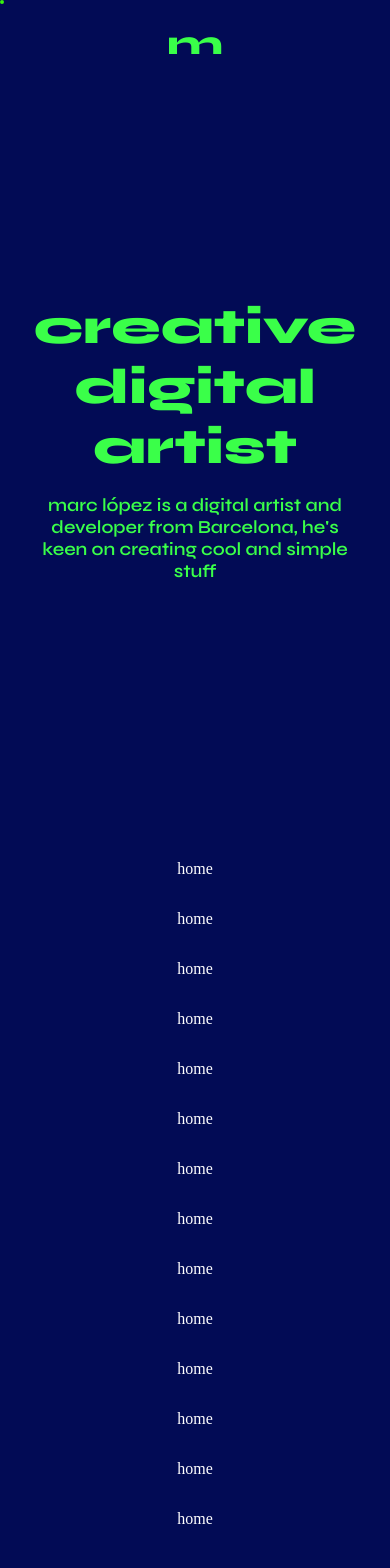
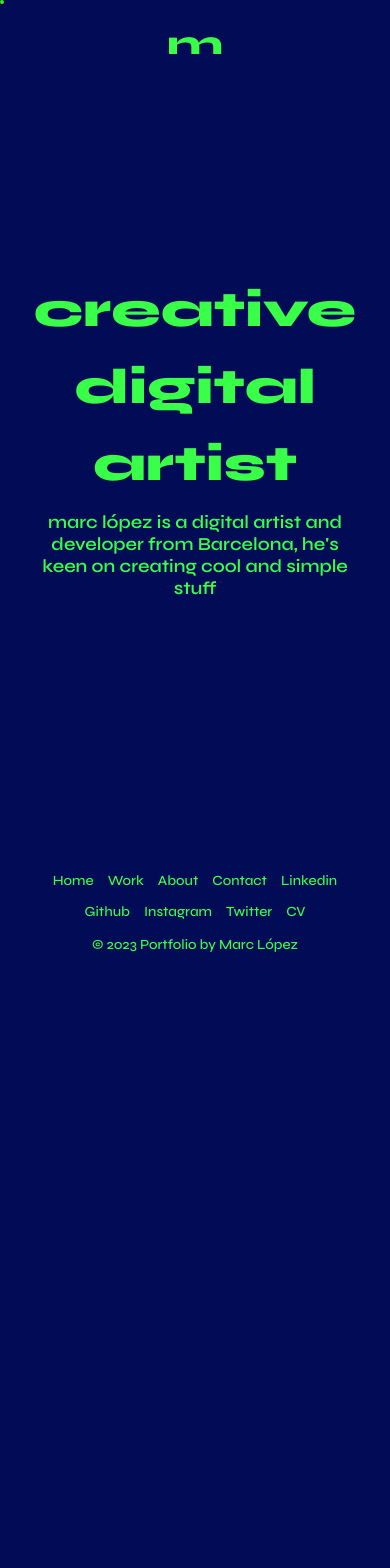
Before and after one commit to marclopezsoler/portfolio-2023, a Next.js app: page / in a window 390 px wide. Shown: the top 1568 px of the page. After the commit the page ends 981 px from the top, so only its background shows below. Built offline with nearby package versions, Linux system fonts and the light colour scheme.

Commit message:
title animation

```diff
--- a/app/HomePage.js
+++ b/app/HomePage.js
@@ -1,6 +1,7 @@
 "use client";
-import { motion } from "framer-motion";
+import { animate, motion } from "framer-motion";
 import styles from "@/public/styles/Home.module.scss";
+import { useEffect, useState } from "react";
 
 export const metadata = {
   title: "marc lópez portfolio",
@@ -8,6 +9,20 @@ export const metadata = {
 };
 
 const HomePage = () => {
+  const [loads, setLoads] = useState(0);
+
+  useEffect(() => {
+    let count = sessionStorage.getItem("count");
+    if (count === null) {
+      count = 1;
+    } else {
+      count = Number(count) + 1;
+    }
+    sessionStorage.setItem("count", count);
+
+    setLoads(count);
+  }, []);
+
   return (
     <motion.div
       className="container text-center  bg-black"
@@ -18,26 +33,36 @@ const HomePage = () => {
     >
       <main className={styles.main}>
         <section className={styles.home_section_1}>
-        <h1 className={styles.home_title}>creative digital artist</h1>
+          <div className={styles.title_parent}>
+            <h1
+              className={`${styles.home_title} ${
+                loads === 1 ? styles.animate_titleX : ""
+              }`}
+            >
+              creative
+            </h1>
+            <div className={styles.title_parent2}>
+              <h1
+                className={`${styles.home_title} ${
+                  loads === 1 ? styles.animate_titleX2 : ""
+                }`}
+              >
+                digital{' '}
+              </h1>
+              <h1
+                className={`${styles.home_title} ${
+                  loads === 1 ? styles.animate_titleX : ""
+                }`}
+              >
+                artist
+              </h1>
+            </div>
+          </div>
           <h2 className={styles.home_subtitle}>
-          marc lópez is a digital artist and developer from Barcelona, he's keen
-          on creating cool and simple stuff
+            marc lópez is a digital artist and developer from Barcelona, he's
+            keen on creating cool and simple stuff
           </h2>
         </section>
-      <p>home</p>
-      <p>home</p>
-      <p>home</p>
-      <p>home</p>
-      <p>home</p>
-      <p>home</p>
-      <p>home</p>
-      <p>home</p>
-      <p>home</p>
-      <p>home</p>
-      <p>home</p>
-      <p>home</p>
-      <p>home</p>
-      <p>home</p>
       </main>
     </motion.div>
   );
--- a/public/styles/Home.module.scss
+++ b/public/styles/Home.module.scss
@@ -29,9 +29,26 @@
   padding-bottom: calc((3em + 4vw) / 3);
 }
 
+.title_parent, .title_parent2{
+  display: flex;
+  flex-wrap: wrap;
+  align-items: center;
+  justify-content: center;
+}
+
+.title_parent{
+  flex-direction: column;
+  max-width: 100vw;
+  margin: 0 2em 0 2em;
+}
+
+.title_parent2{
+  gap: 2em;
+}
+
 .home_title {
   font-family: $font-titles;
-  font-size: calc(3em + 4vw);
+  font-size: calc(3em + 3.4vw);
   text-align: center;
   color: $green;
   max-width: 1080px;
@@ -51,9 +68,48 @@
   margin: 0;
 }
 
+.animate_titleX {
+  animation: animateTitleX 1s;
+}
+
+.animate_titleX2 {
+  animation: animateTitleX2 1s;
+}
+
+@keyframes animateTitleX {
+  from {
+    transform: translateX(800px);
+  }
+  to {
+    transform: translateX(0);
+  }
+}
+
+@keyframes animateTitleX2 {
+  from {
+    transform: translateX(-800px);
+  }
+  to {
+    transform: translateX(0);
+  }
+}
+
 @media only screen and (max-width: 900px) {
   .home_subtitle {
     max-width: 80vw;
+  }
+}
+
+@media only screen and (max-width: 758px) {
+  .title_parent2{
+    gap: 2em;
+  }
+}
+
+@media only screen and (max-width: 708px) {
+
+  .title_parent2{
+    gap: 0em;
   }
 }
 
--- a/public/styles/Work.module.scss
+++ b/public/styles/Work.module.scss
@@ -24,9 +24,10 @@
   height: auto;
   opacity: 0;
   transition: 0.2s;
+  pointer-events:none;
 }
 
-.opacity{
+.workItem.opacity .image{
   opacity: 1;
 }
 
--- a/public/styles/components/Cursor.module.scss
+++ b/public/styles/components/Cursor.module.scss
@@ -7,11 +7,12 @@
   mix-blend-mode: difference;
   border-radius: 50%;
   border: 2px solid $green;
-  transition: 0.2s ease-out, width 0.15s linear, height 0.15s linear, background-color 0.15s linear;
+  transition: 0.25s cubic-bezier(0.2, 0.6, 0.8, 1), width 0.15s linear,
+    height 0.15s linear, background-color 0.15s linear;
   z-index: 9999;
 }
 
-.cursor_small{
+.cursor_small {
   position: fixed;
   pointer-events: none;
   background-color: $green;
@@ -21,7 +22,7 @@
   z-index: 9999;
 }
 
-.hovering{
+.hovering {
   background: $green;
   border: 2px solid $green;
 }
```
Also changed, not shown: app/work/WorkPage.js (+6 -6 lines). Lines whose indentation alone changed are shown as unchanged.
